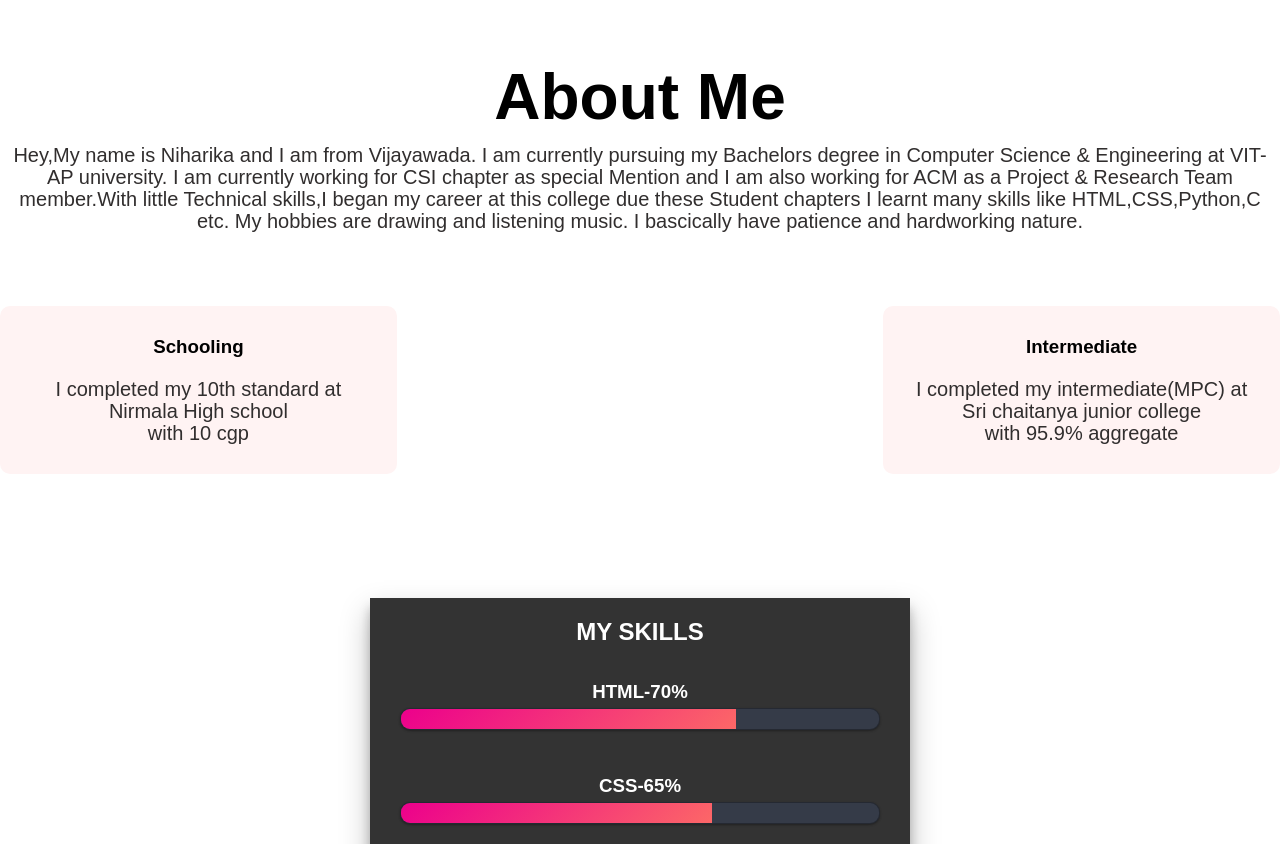
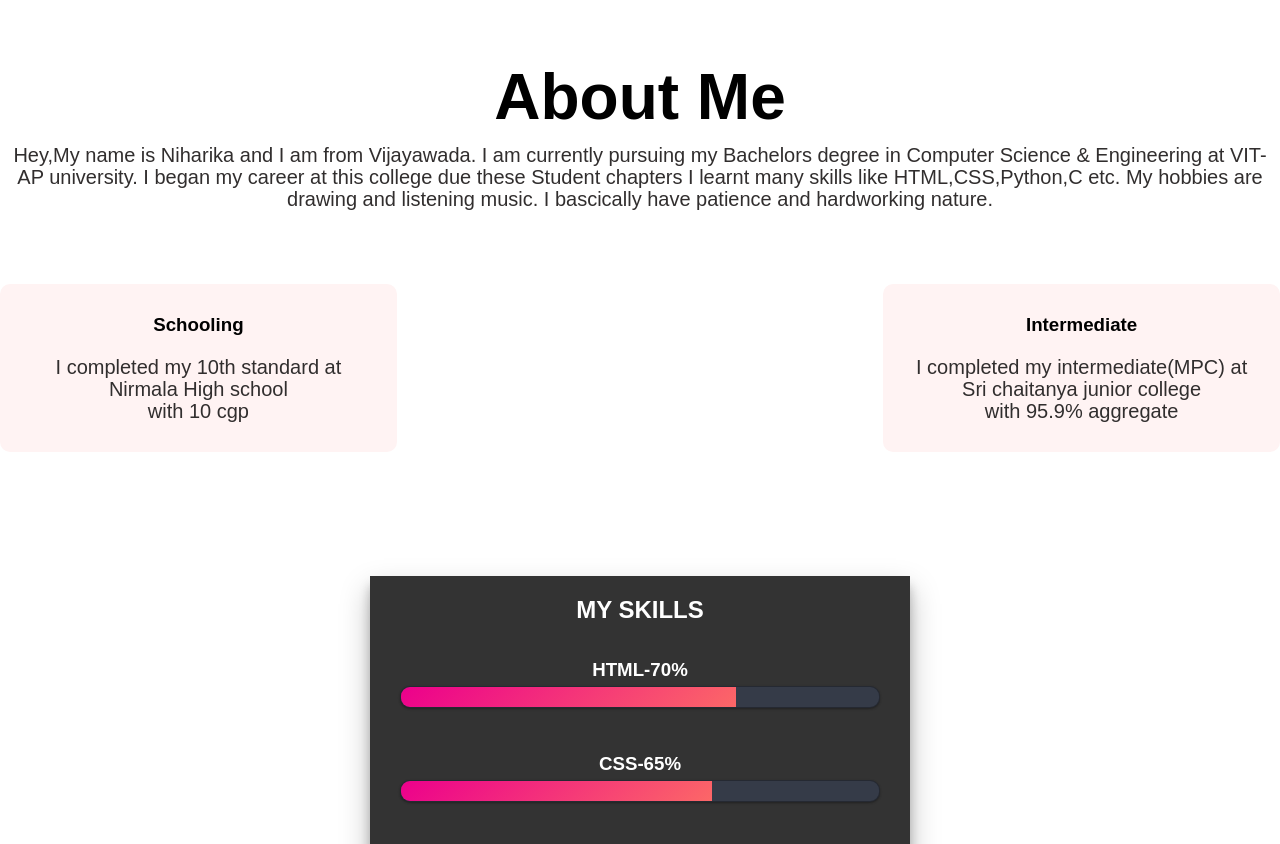
Before and after one commit to niharikamalladi/Portifilio, a plain HTML site: page index.html in a window 1280 px wide. Shown: the part 840-1684 px from the top of the page. Drawn offline with Linux system fonts and the light colour scheme.

Commit message:
Update index.html

```diff
--- a/index.html
+++ b/index.html
@@ -35,7 +35,7 @@
         <!----About me----->
         <section class="Aboutme"id="Aboutme">
            <h1>About Me</h1>
-           <p>Hey,My name is Niharika and I am from Vijayawada. I am currently pursuing my Bachelors degree in Computer Science & Engineering at VIT-AP university. I am currently working for CSI chapter as special Mention and I am also working for ACM as a Project & Research Team member.With little Technical skills,I began my career at this college due these Student chapters I learnt many skills like HTML,CSS,Python,C etc. My hobbies are drawing and listening music. I  bascically have patience and hardworking nature.  </p>
+           <p>Hey,My name is Niharika and I am from Vijayawada. I am currently pursuing my Bachelors degree in Computer Science & Engineering at VIT-AP university. I began my career at this college due these Student chapters I learnt many skills like HTML,CSS,Python,C etc. My hobbies are drawing and listening music. I  bascically have patience and hardworking nature.  </p>
 
            <div class="row">
                <div class="course-col">
```
